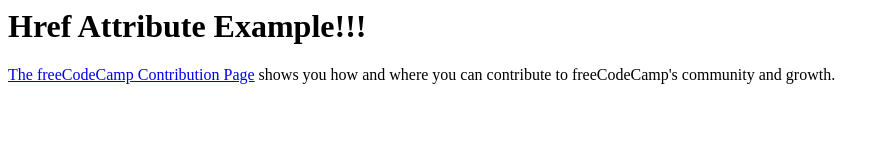
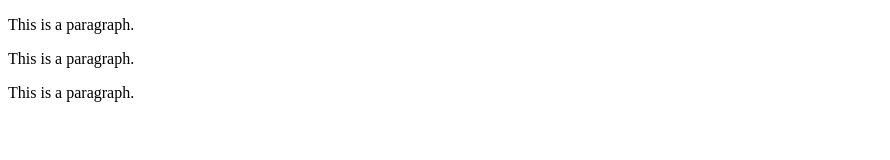
Before and after one commit to Adrian2790/OSF_ProjECT, a plain HTML site: page index.html in a window 1280 px wide. Shown: the whole page, without its empty margins (0-890 px from the left). Drawn offline with Linux system fonts and the light colour scheme.

Commit message:
Second-Commit

```diff
--- a/index.html
+++ b/index.html
@@ -1,18 +1,12 @@
+<!DOCTYPE html>
 <html>
 
-<head>
-    <title>Href Attribute Example</title>
-</head>
+<body>
 
-<body>
-    <h1>Href Attribute Example!!!</h1>
-    <p>
-        <a href="https://www.freecodecamp.org/contribute/">The freeCodeCamp Contribution Page</a> shows you how and
-        where you can contribute to freeCodeCamp's community and growth.
+    <p>This is a paragraph.</p>
+    <p>This is a paragraph.</p>
+    <p>This is a paragraph.</p>
 
-
-    </p>
-    </p>
 </body>
 
 </html>
```
Also changed, not shown: testFile1.html (added, +18 -0 lines).
